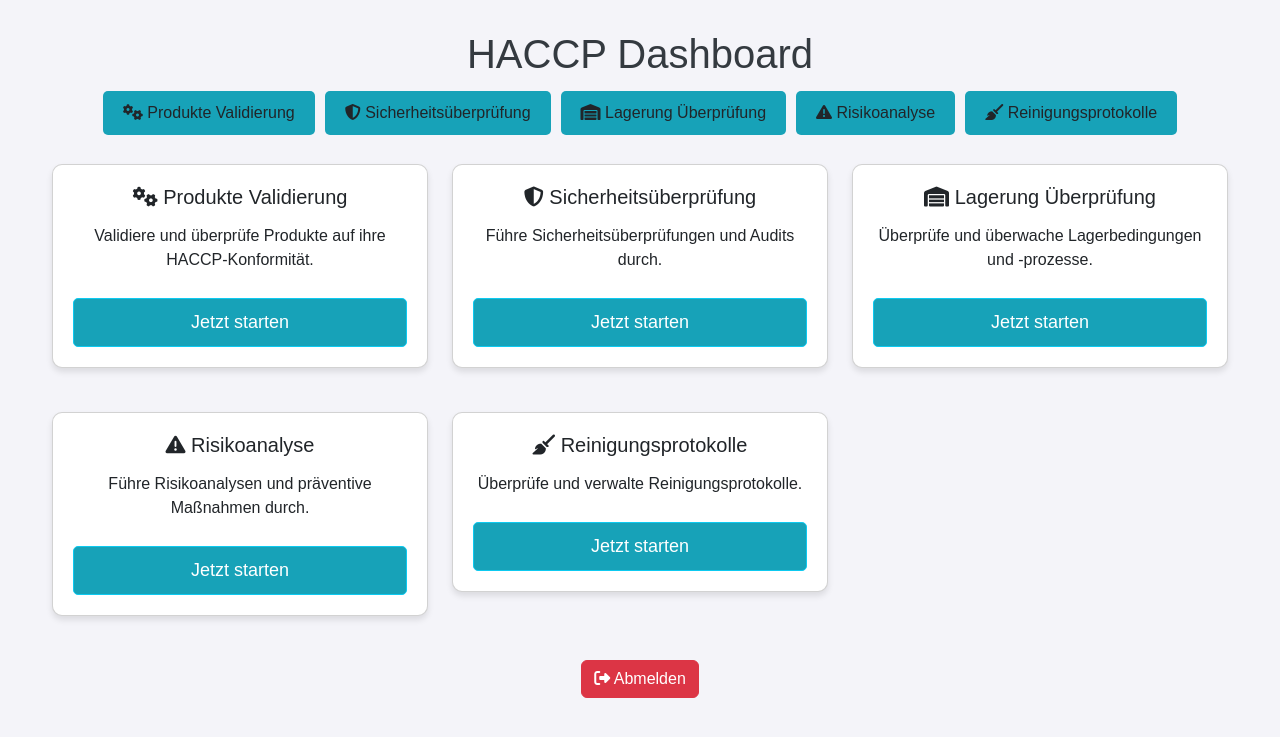
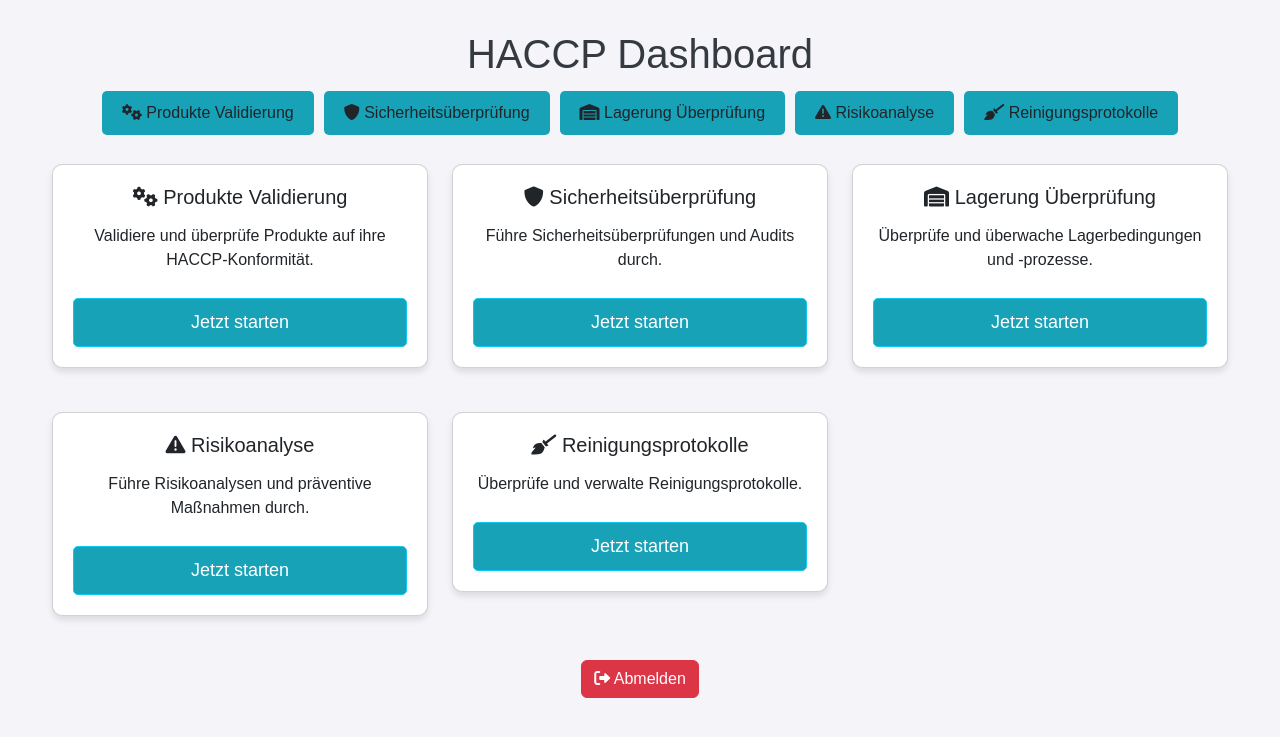
Before and after one commit to Lightmaker777/HACCP_PROJECT, a Flask app: page /dashboard in a window 1280 px wide. Shown: the top 737 px of the page. Run offline with Flask 2, Linux system fonts and the light colour scheme; a user stored in the database is signed in; data comes from the database, SQL or seed files in the repository; some libraries are stand-ins or nearby versions.

Commit message:
updating some html

```diff
--- a/templates/dashboard.html
+++ b/templates/dashboard.html
@@ -6,6 +6,8 @@
     <title>HACCP Dashboard</title>
     <link href="https://cdn.jsdelivr.net/npm/bootstrap@5.3.0-alpha1/dist/css/bootstrap.min.css" rel="stylesheet">
     <link href="https://cdn.jsdelivr.net/npm/font-awesome/css/font-awesome.min.css" rel="stylesheet">
+    <link href="https://cdnjs.cloudflare.com/ajax/libs/font-awesome/6.0.0-beta3/css/all.min.css" rel="stylesheet">
+
     <style>
         body {
             background-color: #f4f4f9;
```
